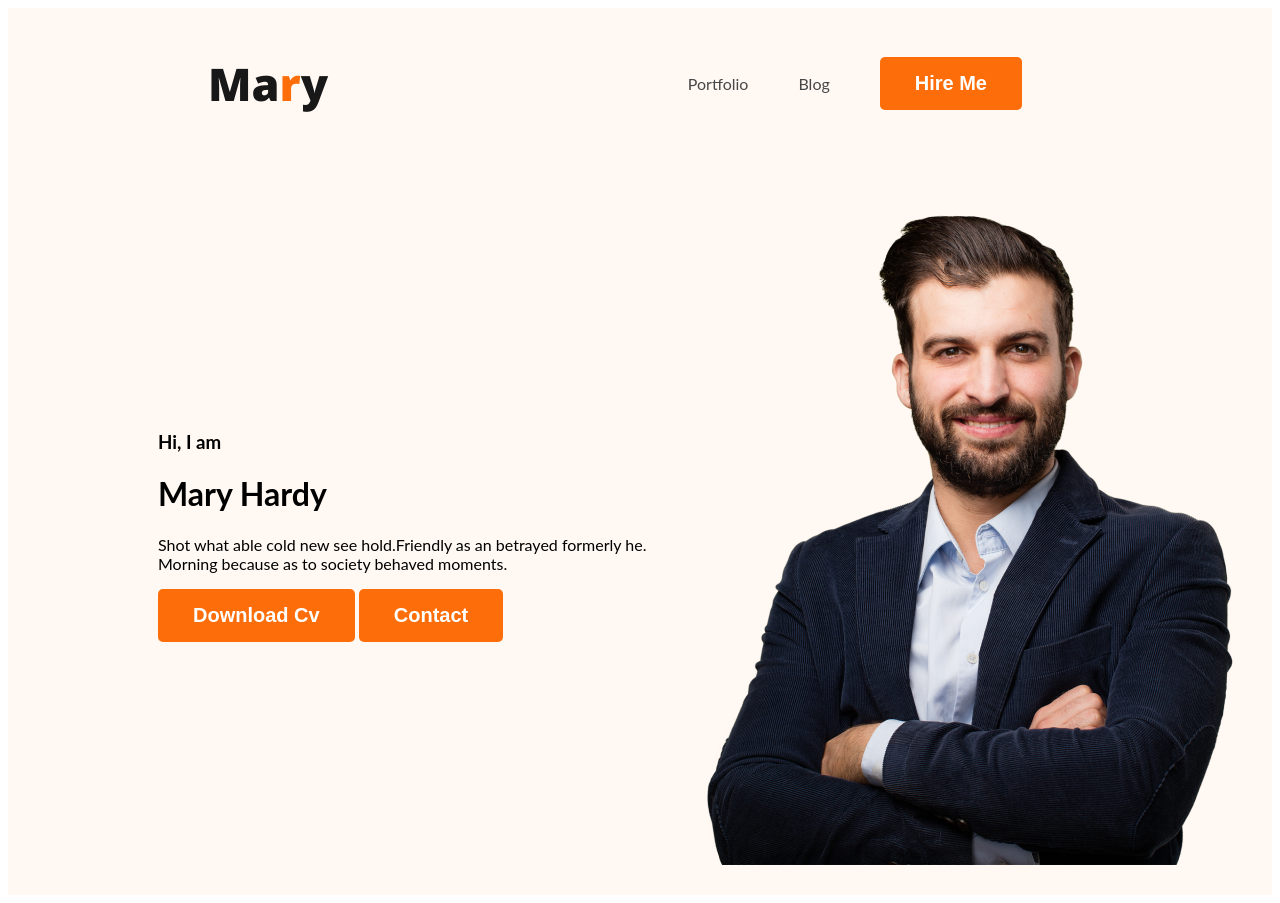
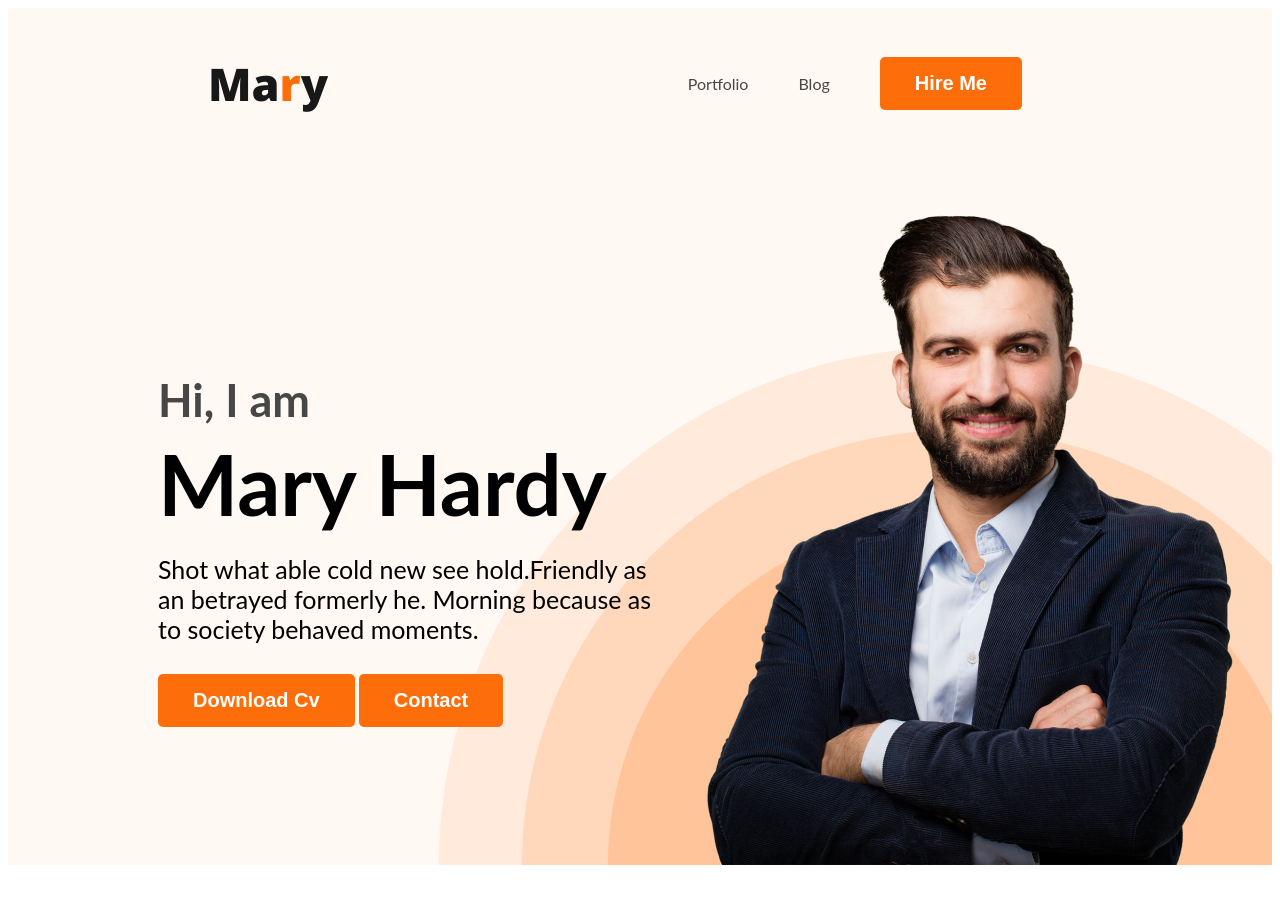
Before and after one commit to sharear/webdeveloper-portfolio, a plain HTML site: page index.html in a window 1280 px wide. After the commit the page ends 873 px from the top, so only its background shows below. Drawn offline with nearby package versions, Linux system fonts and the light colour scheme.

Commit message:
chnage from office

```diff
--- a/index.html
+++ b/index.html
@@ -32,7 +32,7 @@
         <div class="banner-content">
           <h3 class="banner-greeting">Hi, I am</h3>
           <h1 class="banner-title">Mary Hardy</h1>
-          <p>
+          <p class="banner-des">
             Shot what able cold new see hold.Friendly as an betrayed formerly
             he. Morning because as to society behaved moments.
           </p>
@@ -43,7 +43,9 @@
       </div>
     </header>
 
-    <main></main>
+    <main>
+      <section class="about"></section>
+    </main>
 
     <footer></footer>
   </body>
--- a/styles/portfolio.css
+++ b/styles/portfolio.css
@@ -48,12 +48,36 @@ nav a {
 /* header related styles */
 .header {
   background-color: #fff8f3;
+  background-image: url("../images/header_bg.png");
+  background-repeat: no-repeat;
+  background-position: bottom right;
 }
 .banner {
-  padding: 30px 30px 30px 150px;
+  padding: 30px 30px 0px 150px;
   display: flex;
   align-items: center;
+  justify-content: space-between;
+}
+.banner-content {
+  max-width: 500px;
 }
 .banner .profile-pic {
   width: 500;
 }
+.banner-greeting {
+  font-size: 45px;
+  color: #474747;
+  margin-bottom: 0;
+}
+
+.banner-title {
+  font-size: 85px;
+  font-weight: 700;
+  margin-top: 5px;
+  margin-bottom: 20px;
+}
+.banner-des {
+  font-size: 25px;
+  margin-top: 15px;
+  margin-bottom: 30px;
+}
```
